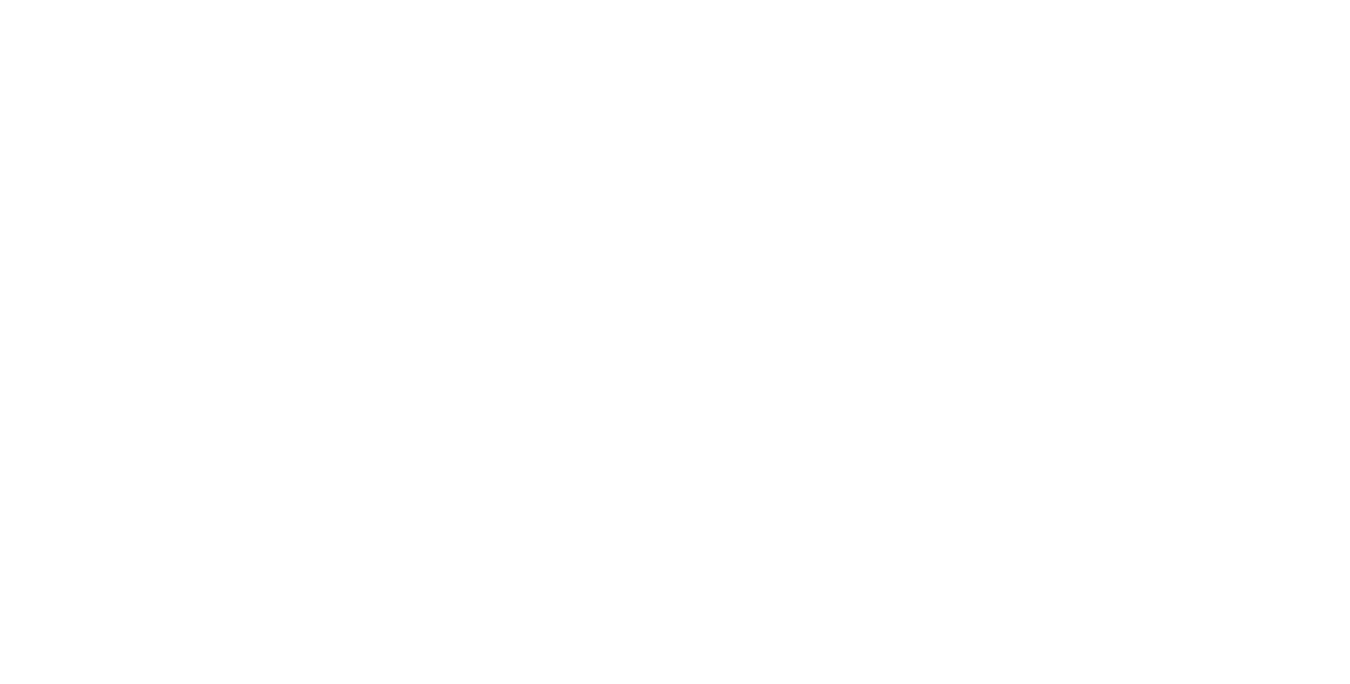
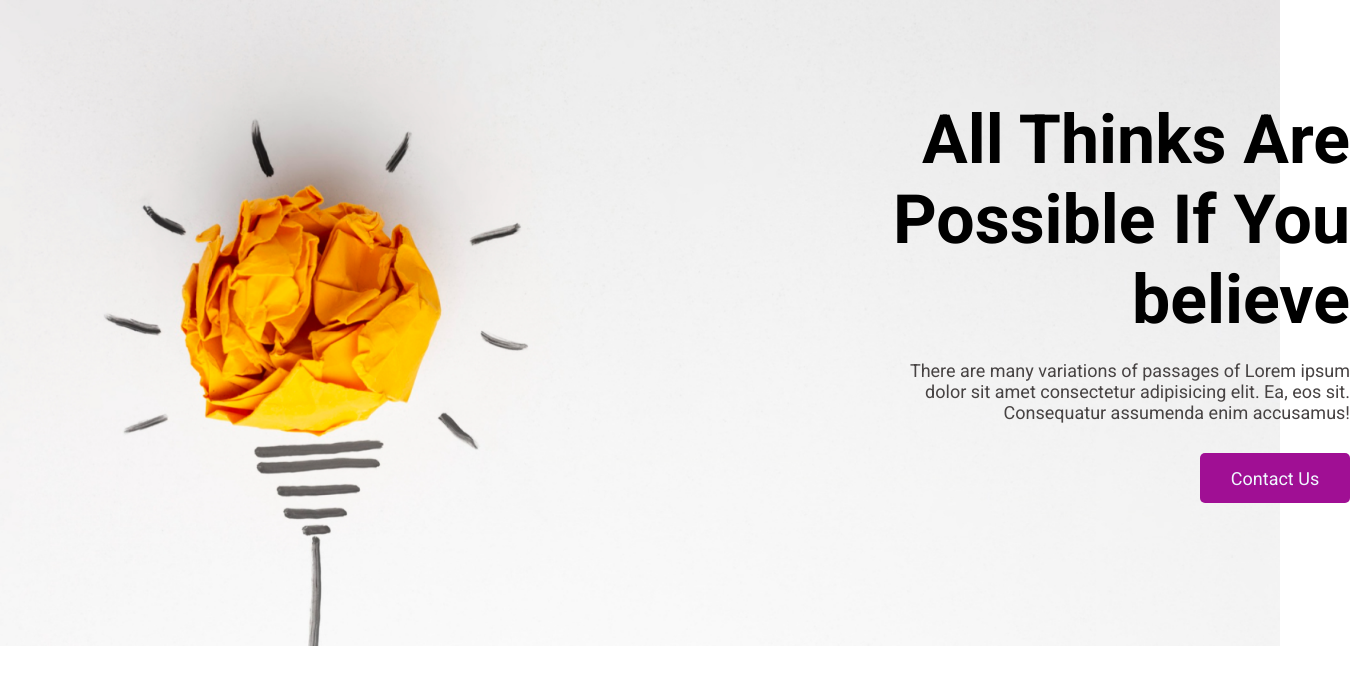
Before and after one commit to AhmadShawun/new-year, a plain HTML site: page index.html in a window 1280 px wide. Shown: the whole page, 1350 px wide, since content can reach past the window. Drawn offline with Linux system fonts and the light colour scheme.

Commit message:
header section done with css

```diff
--- a/css/style.css
+++ b/css/style.css
@@ -6,3 +6,40 @@
     padding: 0;
     font-family: 'Roboto', sans-serif;
 }
+
+/* header part css */
+.header-section img {
+    width: 100%;
+}
+
+.header-sec-text {
+    margin-left: 850px;
+    width: 500px;
+    margin-top: -550px;
+}
+
+.header-sec-text h1 {
+    font-size: 68px;
+    text-align: right;
+}
+
+.header-sec-text p {
+    text-align: right;
+    color: rgb(71, 67, 67);
+    font-size: 18px;
+    width: 450px;
+    margin-left: 50px;
+    margin-bottom: 30px;
+    margin-top: 20px;
+}
+
+.header-sec-text button {
+    width: 150px;
+    height: 50px;
+    font-size: 18px;
+    background-color: rgb(160, 15, 148);
+    color: aliceblue;
+    border: 0;
+    border-radius: 5px;
+    margin-left: 350px;
+}
--- a/index.html
+++ b/index.html
@@ -13,7 +13,17 @@
     <!-- Header part -->
     <header>
         <section>
-
+            <div class="header-section">
+                <div>
+                    <img src="./images/banner/banner1.png" alt="" srcset="">
+                </div>
+                <div class="header-sec-text">
+                    <h1>All Thinks Are Possible If You believe</h1>
+                    <p>There are many variations of passages of Lorem ipsum dolor sit amet consectetur adipisicing elit.
+                        Ea, eos sit. Consequatur assumenda enim accusamus!</p>
+                    <button>Contact Us</button>
+                </div>
+            </div>
         </section>
     </header>
     <!-- main part -->
```
